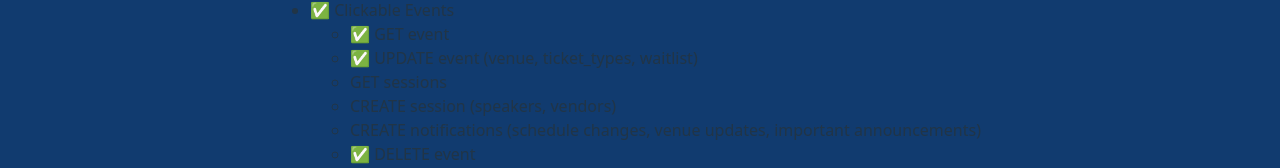
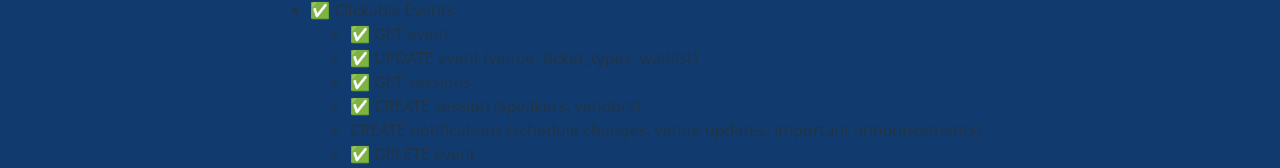
Before and after one commit to nianokia/gatherspot, a React (Vite) app in the folder client/: page /admin in a window 1280 px wide. Shown: the part 401-569 px from the top of the page. Built offline with nearby package versions, Linux system fonts and the light colour scheme; no server answers.

Commit message:
feat(dash): update checklists

```diff
--- a/client/src/pages/AdminDash.jsx
+++ b/client/src/pages/AdminDash.jsx
@@ -26,8 +26,8 @@ const AdminDash = () => {
           <ul>
             <li className='userEvent'>✅ GET event</li>
             <li className="userEvent">✅ UPDATE event (venue, ticket_types, waitlist)</li>
-            <li className="userEvent">GET sessions</li>
-            <li className="userEvent">CREATE session (speakers, vendors)</li>
+            <li className="userEvent">✅ GET sessions</li>
+            <li className="userEvent">✅ CREATE session (speakers, vendors)</li>
             <li className="userEvent">CREATE notifications (schedule changes, venue updates, important announcements)</li>
             <li className="userEvent">✅ DELETE event</li>
           </ul>
--- a/client/src/pages/OrganizerDash.jsx
+++ b/client/src/pages/OrganizerDash.jsx
@@ -27,8 +27,8 @@ const OrganizerDash = () => {
           <ul>
             <li className='userEvent'>✅ GET event</li>
             <li className="userEvent">✅ UPDATE event (venue, ticket_types, waitlist)</li>
-            <li className="userEvent">GET sessions</li>
-            <li className="userEvent">CREATE session (speakers, vendors)</li>
+            <li className="userEvent">✅ GET sessions</li>
+            <li className="userEvent">✅ CREATE session (speakers, vendors)</li>
             <li className="userEvent">CREATE notifications (schedule changes, venue updates, important announcements)</li>
             <li className="userEvent">✅ DELETE event</li>
           </ul>
```
